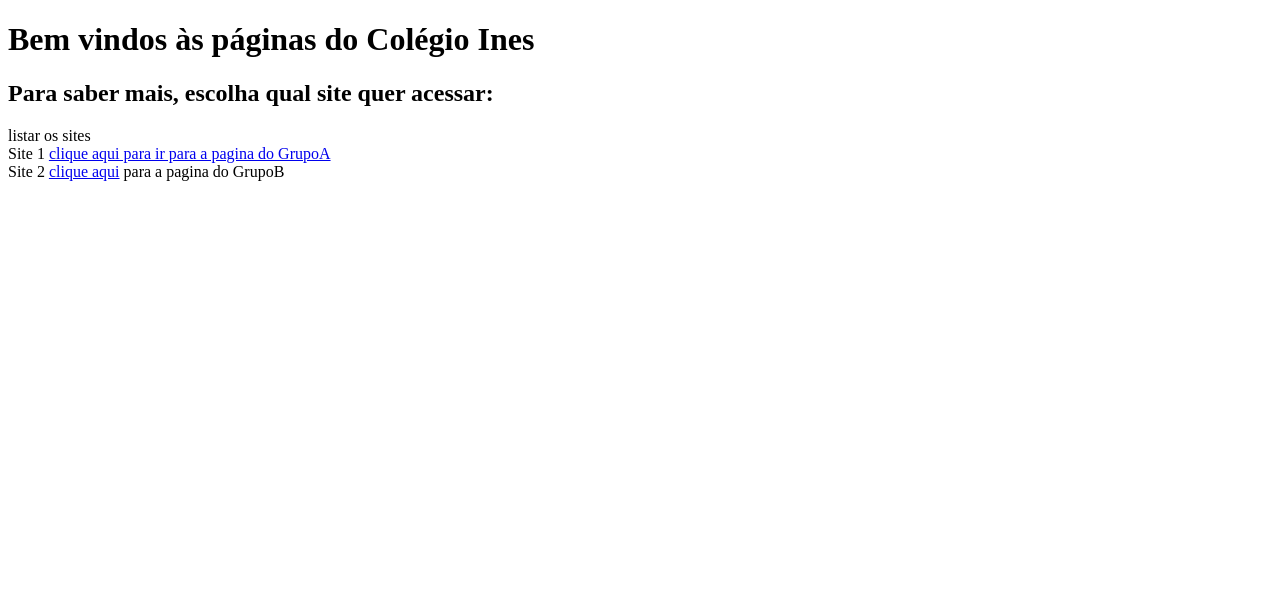
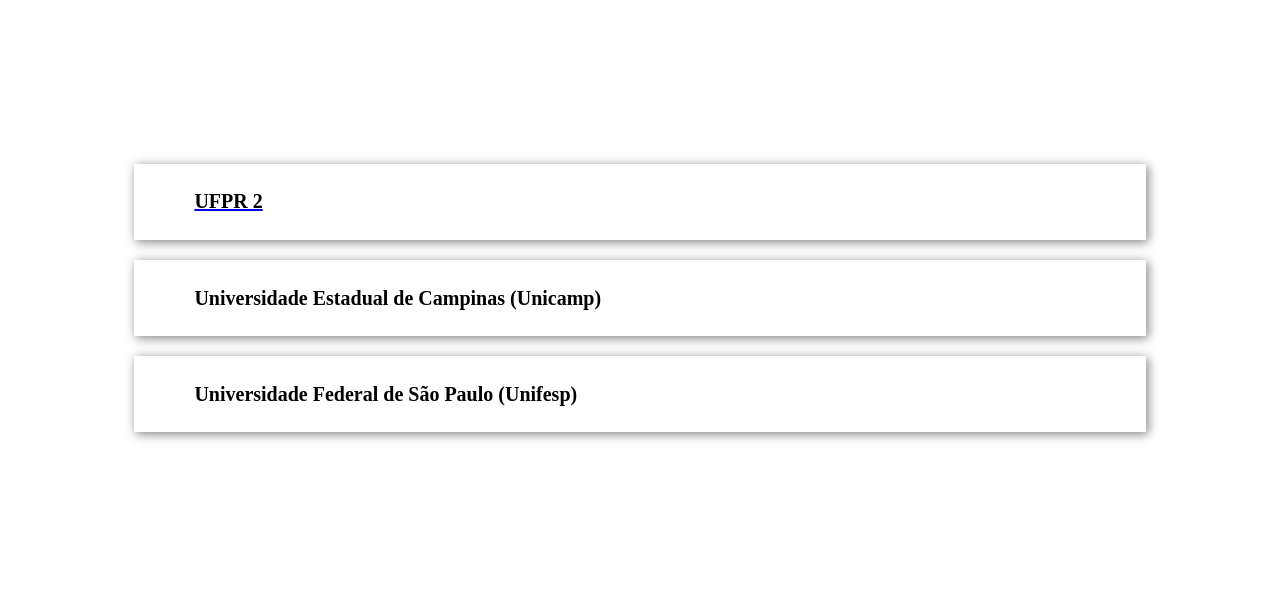
Before and after one commit to lucas231090/escolas, a website: page vercel/public/ines/index.html in a window 1280 px wide. Drawn offline with Linux system fonts and the light colour scheme.

Commit message:
vercel deploy

```diff
--- a/vercel/public/css/index.css
+++ b/vercel/public/css/index.css
@@ -1,13 +1,10 @@
-
-body {
-  margin: 0;
-  padding: 0;
- }
 html {
   height: 100%;
   cursor: default;
  }
 body {
+    margin: 0;
+    padding: 0;
     font-family: "Roboto", sans-serif;
     width: 100%; height: 100%;
     text-align: center;
--- /dev/null
+++ b/vercel/public/css/indexines.css
@@ -0,0 +1,31 @@
+.card {
+	border: 1px solid #ccc;
+	border-radius: 5px;
+	box-shadow: 2px 2px 6px rgba(0, 0, 0, 0.3);
+	display: inline-block;
+	margin: 10px;
+	width: calc(33.33% - 20px);
+  }
+
+  .card:hover {
+	box-shadow: 2px 2px 10px rgba(0, 0, 0, 0.5);
+  }
+
+  .card-content {
+	padding: 10px;
+  }
+
+  .card-title {
+	font-size: 20px;
+	margin: 0 0 10px;
+  }
+
+  .card-link {
+	color: #007bff;
+	display: block;
+	text-decoration: none;
+  }
+
+  .card-link:hover {
+	text-decoration: underline;
+  }
--- /dev/null
+++ b/vercel/public/ines/assets/css/index.css
@@ -0,0 +1,38 @@
+.card {
+	margin: 0 auto; /* centraliza horizontalmente */
+	width: 80%; /* ajusta a largura das divs */
+	margin-bottom: 20px; /* adiciona um espaço entre as divs */
+	box-shadow: 2px 2px 10px rgba(0, 0, 0, 0.5);
+  }
+
+  /* para centralizar verticalmente, você pode usar flexbox: */
+  .container {
+	display: flex;
+	flex-direction: column;
+	justify-content: center;
+	align-items: center;
+	height: 75vh; /* ajusta a altura da div pai */
+  }
+
+
+  .card:hover {
+	text-decoration: underline;
+	color: #007bff;
+	display: block;
+	text-decoration: none;
+  }
+
+  .card-content {
+	padding: 10px;
+  }
+
+  .card-title {
+	font-size: 20px;
+	margin-left: 50px;
+	color: black; /* define a cor do texto como preto */
+	text-decoration: none; /* remove o sublinhado do link */
+  }
+
+  .card-title:hover {
+	background: #007bff;
+  }
--- a/vercel/public/ines/index.html
+++ b/vercel/public/ines/index.html
@@ -1,18 +1,31 @@
 <!DOCTYPE html>
-<html lang="pt-br">
-<head>
-  <meta charset="UTF-8">
-  <meta http-equiv="X-UA-Compatible" content="IE=edge">
-  <meta name="viewport" content="width=device-width, initial-scale=1.0">
-  <title>Col. Ines</title>
-</head>
-<body>
-  <h1>Bem vindos às páginas do Colégio Ines</h1>
+<html>
+  <head>
+    <title>Três Cards de Faculdades em São Paulo</title>
+    <link rel="stylesheet" href="../ines/assets/css/index.css">
+	<meta http-equiv="X-UA-Compatible" content="IE=edge,chrome=1" />
+  </head>
+  <body>
+    <div class="container">
+		<div class="card">
+		  <div class="card-content">
+			<a href="https://www.unicamp.br/">
+				<h2 class="card-title">UFPR 2</h2>
+			  </a>
 
-  <h2>Para saber mais, escolha qual site quer acessar:</h2>
+		  </div>
+		</div>
+		<div class="card">
+		  <div class="card-content">
+			<h2 href="www.unicamp.br" class="card-title">Universidade Estadual de Campinas (Unicamp)</h2>
+		  </div>
+		</div>
+		<div class="card">
+		  <div class="card-content">
+			<h2 href="www.unifesp.br" class="card-title">Universidade Federal de São Paulo (Unifesp)</h2>
+		  </div>
+		</div>
+	  </div>
 
-  <div> listar os sites</div>
-  <div>Site 1 <a href="/ines/grupoa">clique aqui para ir para a pagina do GrupoA</a></div>
-  <div>Site 2 <a href="/ines/grupob">clique aqui</a> para a pagina do GrupoB</div>
-</body>
+  </body>
 </html>
--- a/vercel/public/my-profile/assets/css/styles.css
+++ b/vercel/public/my-profile/assets/css/styles.css
@@ -4,7 +4,12 @@
   font-size: 26px;
   background: #f1f1f1;
   font-family: Roboto, sans-serif;
+  animation: fadein 3s forwards;
  }
+
+ @keyframes fadein  {
+  from { opacity: 0; }
+}
 
  .main{
   max-width: 1500px;
```
Also changed, not shown: 3 other files.
